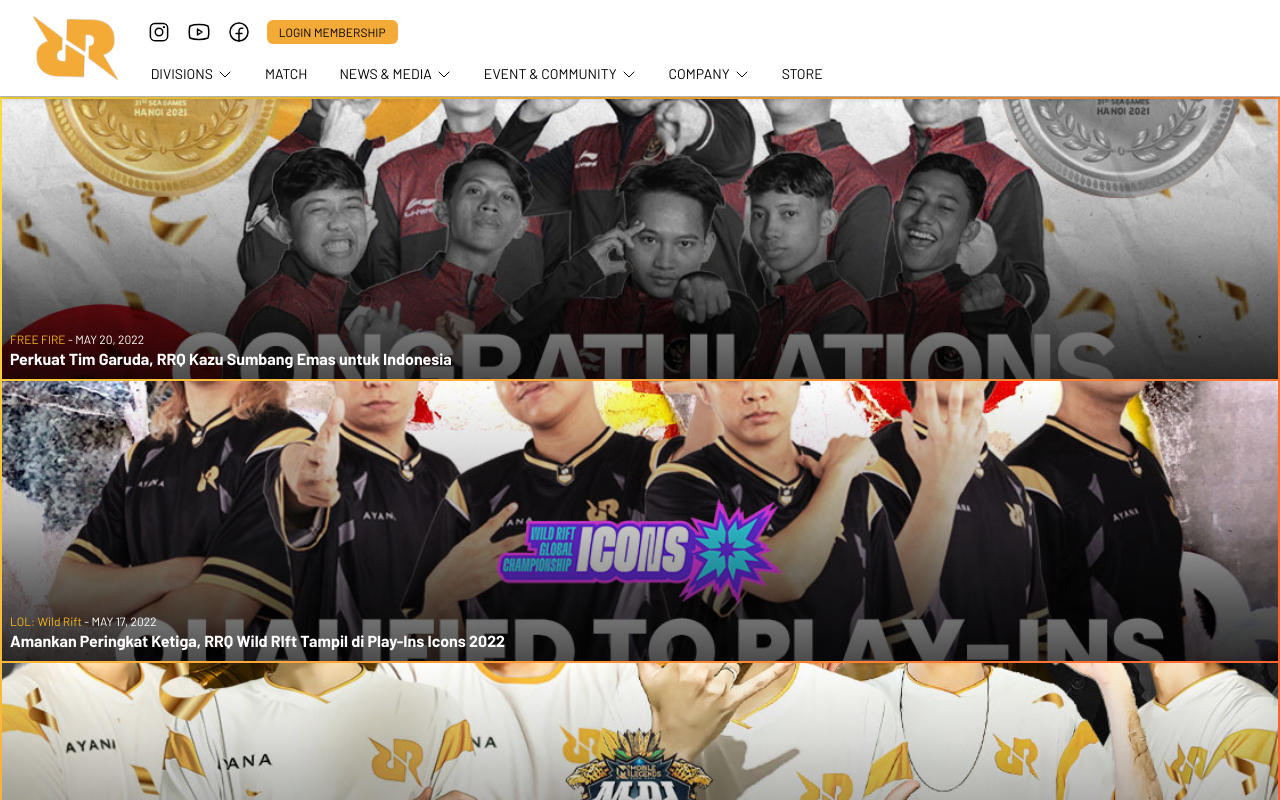
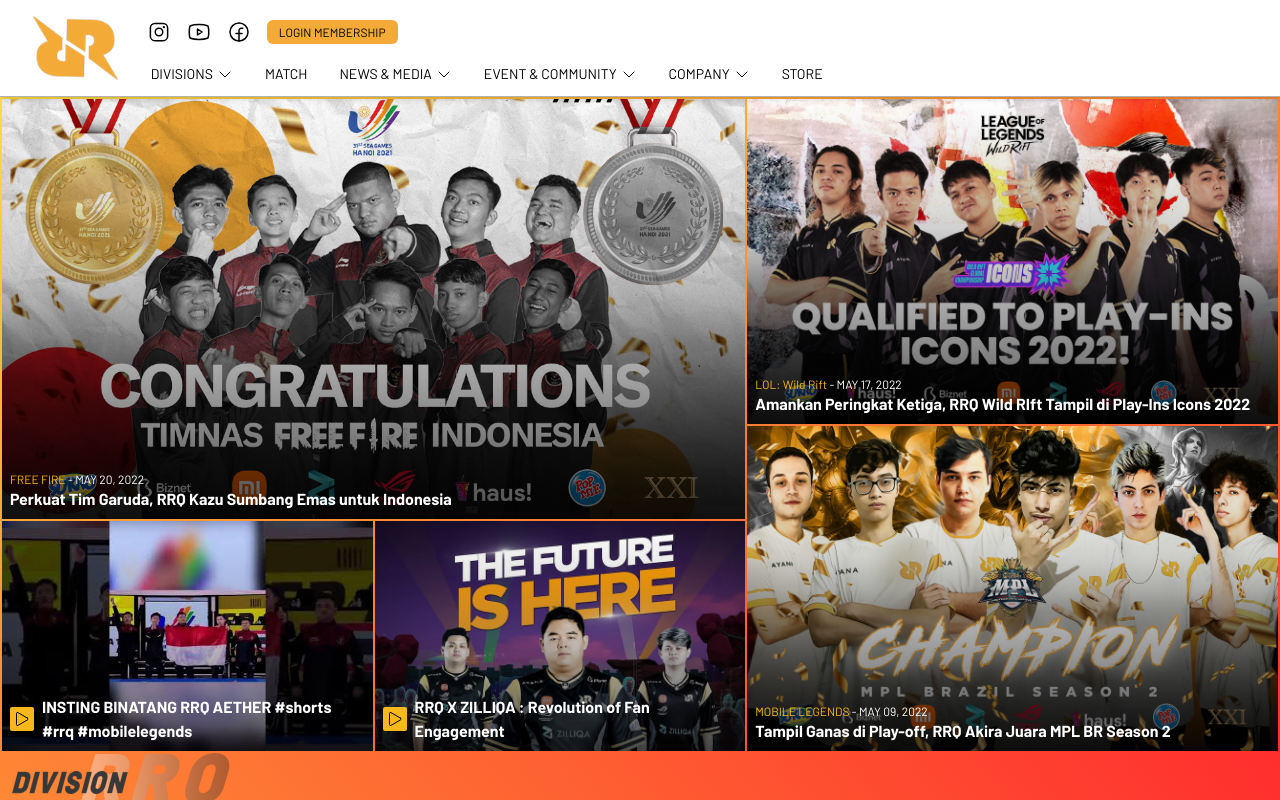
Before and after one commit to abaihaaqi/rrq-landing-page, a Next.js app: page / in a window 1280 px wide. Shown: the top 800 px of the page. Built offline with nearby package versions, Linux system fonts and the light colour scheme.

Commit message:
News component desktop viewport 🎨

```diff
--- a/components/news-item.js
+++ b/components/news-item.js
@@ -1,8 +1,8 @@
 import Image from 'next/image'
 
-export default function NewsItem({ newsImage, division, date, title }) {
+export default function NewsItem({ newsImage, division, date, title, containerClassName }) {
   return (
-    <div className='relative h-[280px]'>
+    <div className={containerClassName || 'relative h-[280px]'}>
       <Image alt='' src={newsImage} layout='fill' objectFit='cover' />
       <div className='absolute inset-0 bg-gradient-to-t from-black/70 via-black/20 to-black/0 flex flex-col justify-end text-white p-2'>
         <small className='text-xs'>
--- a/components/news.js
+++ b/components/news.js
@@ -8,12 +8,27 @@
 
 export default function News({}) {
   return (
-    <div className='z-0 bg-gradient-to-br from-init to-last flex flex-col gap-[2px] p-[2px]'>
+    <>
+      <div className='z-0 bg-gradient-to-br from-init to-last md:hidden flex flex-col gap-[2px] p-[2px]'>
         <NewsItem newsImage={newsImage1} division='FREE FIRE' date='MAY 20, 2022' title='Perkuat Tim Garuda, RRQ Kazu Sumbang Emas untuk Indonesia' />
         <NewsItem newsImage={newsImage2} division='LOL: Wild Rift' date='MAY 17, 2022' title='Amankan Peringkat Ketiga, RRQ Wild RIft Tampil di Play-Ins Icons 2022' />
         <NewsItem newsImage={newsImage3} division='MOBILE LEGENDS' date='MAY 09, 2022' title='Tampil Ganas di Play-off, RRQ Akira Juara MPL BR Season 2' />
         <VideoItem thumbnail={thumbnail1} title='INSTING BINATANG RRQ AETHER #shorts #rrq #mobilelegends' />
         <VideoItem thumbnail={thumbnail2} title='RRQ X ZILLIQA : Revolution of Fan Engagement' />
       </div>
+      <div className='z-0 bg-gradient-to-br from-init to-last hidden md:flex flex-row gap-[2px] p-[2px]'>
+        <div className='w-7/12 grid grid-cols-2 gap-[2px]'>
+          <div className='col-span-2'>
+            <NewsItem containerClassName='relative h-[420px]' newsImage={newsImage1} division='FREE FIRE' date='MAY 20, 2022' title='Perkuat Tim Garuda, RRQ Kazu Sumbang Emas untuk Indonesia' />
+          </div>
+          <VideoItem containerClassName='relative h-[230px]' thumbnail={thumbnail1} title='INSTING BINATANG RRQ AETHER #shorts #rrq #mobilelegends' />
+          <VideoItem containerClassName='relative h-[230px]' thumbnail={thumbnail2} title='RRQ X ZILLIQA : Revolution of Fan Engagement' />
+        </div>
+        <div className='w-5/12 flex flex-col gap-[2px]'>
+          <NewsItem containerClassName='relative h-[325px]' newsImage={newsImage2} division='LOL: Wild Rift' date='MAY 17, 2022' title='Amankan Peringkat Ketiga, RRQ Wild RIft Tampil di Play-Ins Icons 2022' />
+          <NewsItem containerClassName='relative h-[325px]' newsImage={newsImage3} division='MOBILE LEGENDS' date='MAY 09, 2022' title='Tampil Ganas di Play-off, RRQ Akira Juara MPL BR Season 2' />
+        </div>
+      </div>
+    </>
   )
 }
--- a/components/video-item.js
+++ b/components/video-item.js
@@ -1,9 +1,9 @@
 import Image from 'next/image'
 import { Triangle } from 'phosphor-react'
 
-export default function VideoItem({ thumbnail, title }) {
+export default function VideoItem({ thumbnail, title, containerClassName }) {
   return (
-    <div className='relative h-[280px]'>
+    <div className={containerClassName || 'relative h-[280px]'}>
       <Image alt='' src={thumbnail} layout='fill' objectFit='cover' />
       <div className='absolute inset-0 bg-gradient-to-t from-black/70 via-black/20 to-black/0 flex items-end text-white p-2'>
         <div className='flex items-center'>
```
Lines whose indentation alone changed are shown as unchanged.
